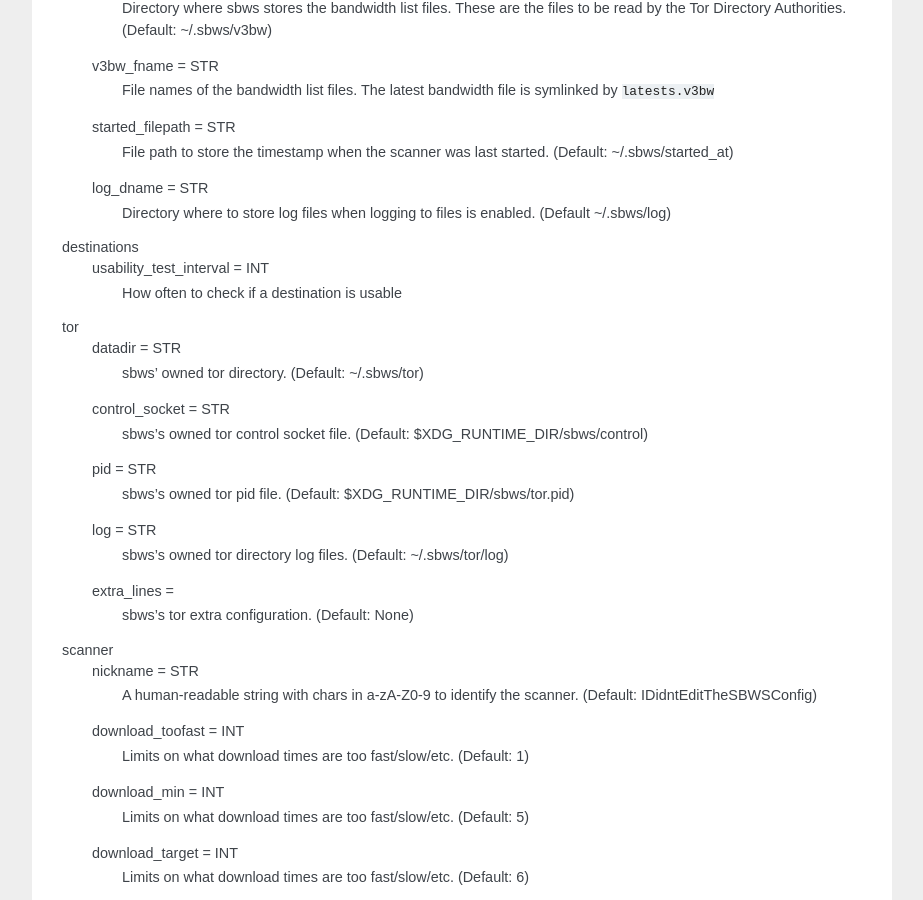
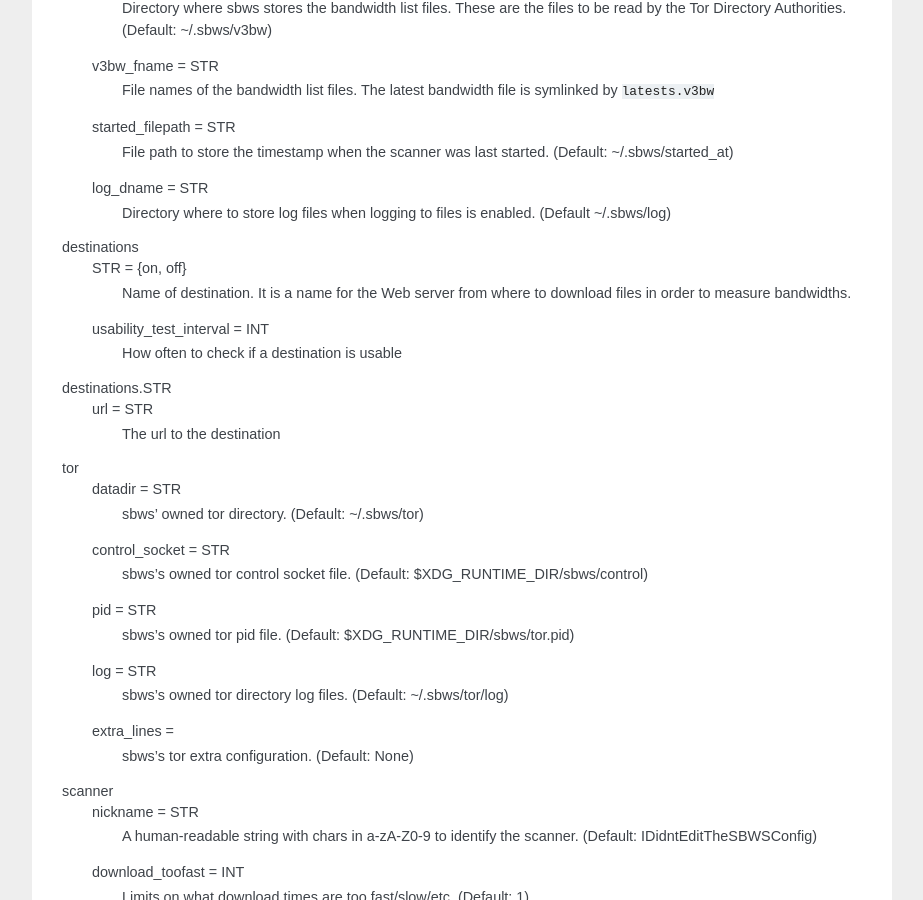
Before and after one commit to torproject/sbws, a Sphinx documentation site: the page built from docs/source/man_sbws.ini.rst, in a window 1280 px wide and 900 px high, scrolled down 788 px. Shown: the whole window, without its empty margins (198-1121 px from the left). Built offline with Sphinx 7.4.7, drawn with Linux system fonts in a browser that asks for light colours.

Commit message:
Add forgotten destinations
which is actually the most important for the user

```diff
--- a/docs/source/man_sbws.ini.rst
+++ b/docs/source/man_sbws.ini.rst
@@ -1,5 +1,5 @@
 Simple Bandwidth Scanner - SBWS.INI(5)
-=====================================
+======================================
 
 DESCRIPTION
 -----------
@@ -45,8 +45,16 @@
     (Default ~/.sbws/log)
 
 destinations
+  STR = {on, off}
+    Name of destination. It is a name for the Web server from where to
+    download files in order to measure bandwidths.
+
   usability_test_interval = INT
     How often to check if a destination is usable
+
+destinations.STR
+  url = STR
+    The url to the destination
 
 tor
   datadir = STR
```
